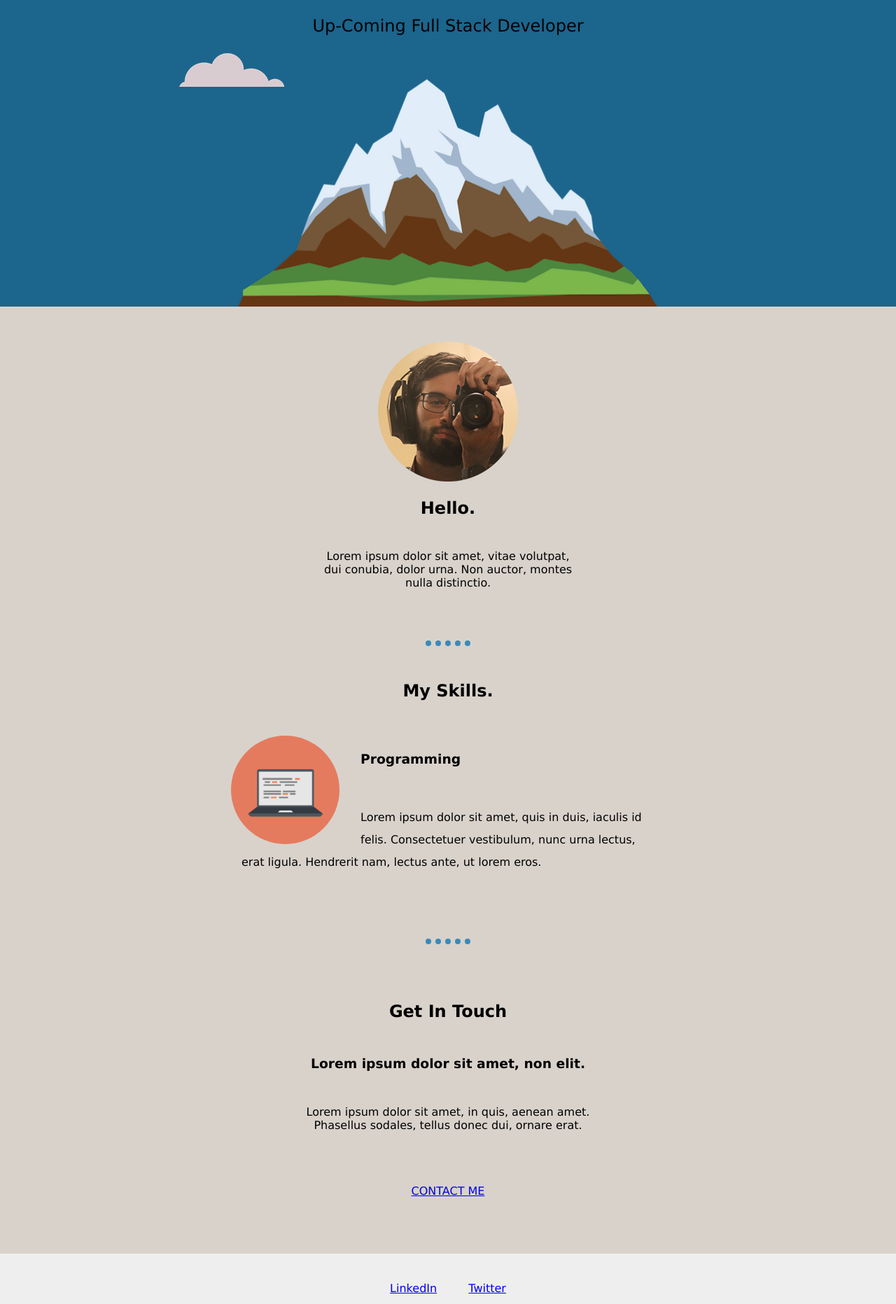
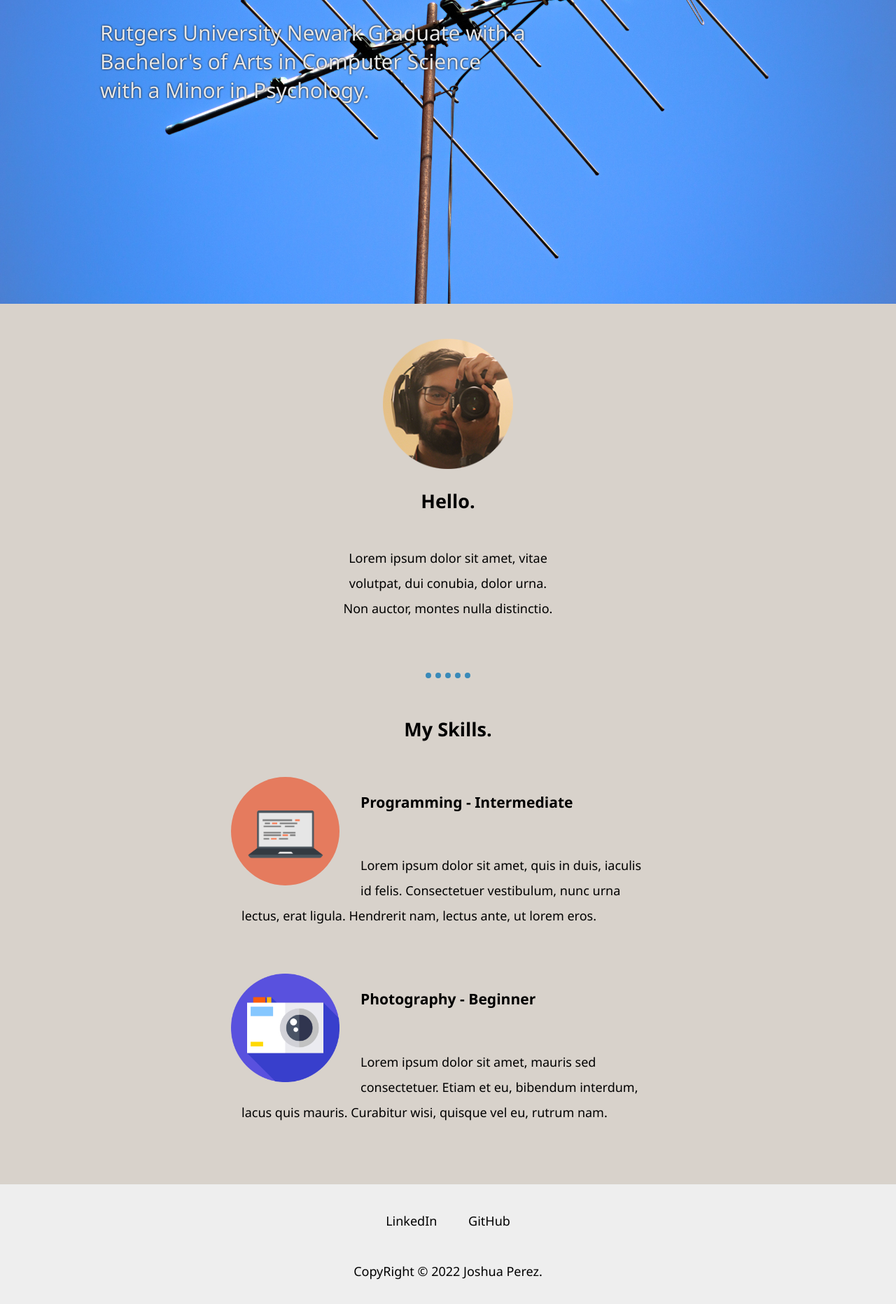
Before and after one commit to JoshuaP199/CV, a plain HTML site: page index.html in a window 1280 px wide. Shown: the part 366-2229 px from the top of the page at 70% size. Drawn offline with Linux system fonts and the light colour scheme.

Commit message:
Add files via upload

```diff
--- /dev/null
+++ b/css/main.css
@@ -0,0 +1,113 @@
+body {
+    background-color: rgb(201, 201, 201);
+    margin: 0;
+    font-family:'Segoe UI', Tahoma, Geneva, Verdana, sans-serif;
+    font-size: 18px;
+}
+a {
+    color: black;
+    text-decoration: none;
+}
+
+/* Intro Page */
+.home-image {
+    font-size: 30px;
+    /* font-family:'Segoe UI', Tahoma, Geneva, Verdana, sans-serif; */
+    /*Maybe have it where the image changes depending on the time? Guess with JS*/
+    background-image: url(/images/antenna.jpg);
+    background-color: #86C6F4;
+    /*background could be an image with me in it or an animation of something*/
+    background-repeat: no-repeat;
+    background-position: center center;
+    background-size: cover;
+    height: 100vh;
+}
+.center {
+    position: absolute;
+    top: 50%;
+    left: 50%;
+    transform: translateX(-80%) translateY(-50%);
+}
+.intro {
+    text-shadow: 0px 0px 3px black;
+    color: rgb(231, 231, 231);
+}
+a:hover {
+    color: blue;
+}
+
+/* Middle Container */
+.middle-container {
+    background-color: #D8D2CB;
+    text-align: center;
+    /* font-family: verdana, sans-serif; */
+}
+hr {
+    height: 2px;
+    border-style: none;
+    border-top: dotted 8px;
+    width: 5%;
+    color: #398AB9;
+}
+
+/* Profile*/
+.profile {
+    padding: 50px 20px 20px 20px;
+}
+.profile p {
+    width: 25%;
+    margin: 30px auto;
+    line-height: 2;
+}
+.portrait {
+    width: 15%;
+}
+
+/* Skills */
+.skills {
+    padding: 20px;
+}
+.skill-row {
+    width: 50%;
+    margin: 50px auto;
+    text-align: left;
+    line-height: 2;
+}
+.comp-image {
+    width: 25%;
+    border-radius: 100%;
+    float: left;
+    margin-right: 30px;
+}
+.camera-image {
+    width: 25%;
+    float: left;
+    margin-right: 30px;
+}
+
+/* Contact */
+.contact-me {
+    width: 40%;
+    margin: 25px auto 0px auto;
+    padding: 20px 20px 80px 20px;
+}
+.contact-me a {
+    display: block;
+    margin-top: 60px;
+}
+.contact-me h2, h3, p {
+    padding: 15px;
+}
+
+/* Footer */
+.bottom-container {
+    background-color: #EEEEEE;
+    text-align: center;
+    padding: 40px;
+}
+.bottom-container p {
+    padding-top: 30px;
+}
+.bottom-container a{
+    margin: auto 20px auto
+}
--- a/index.html
+++ b/index.html
@@ -4,55 +4,116 @@
     <meta charset="UTF-8">
     <meta http-equiv="X-UA-Compatible" content="IE=edge">
     <meta name="viewport" content="width=device-width, initial-scale=1.0">
-    <link rel="stylesheet" type="text/css" href="css/styles.css">
+
+    <!-- <link href="https://cdn.jsdelivr.net/npm/bootstrap@5.1.3/dist/css/bootstrap.min.css" rel="stylesheet" integrity="sha384-1BmE4kWBq78iYhFldvKuhfTAU6auU8tT94WrHftjDbrCEXSU1oBoqyl2QvZ6jIW3" crossorigin="anonymous"> -->
+
+    <link href="css/main.css" type="text/css" rel="stylesheet">
     <link rel="icon" href="images/favicon.ico">
     <title>Joshua Perez</title>
+
 </head>
 <body>
-    <div class="intro">
-        <img class="top-cloud" src="images/cloud.png" alt="cloud image">
-        <h1>Joshua Perez</h1>
-        <p>Up-Coming Full Stack Developer</p>
-        <img class="bottom-cloud" src="images/cloud.png" alt="cloud image">
-        <img class="mountain" src="images/mountain.png" alt="mountain image">
+    <div class="page">
+        <!--
+        <nav>
+            Have a Home, Programming, Photography, and About tabs
+            Home page will have skills and general information and major projects I'm proud of
+            programming and photography will direct user to those dedicated pages
+            About will direct user to dedicated page with in-depth bio
+
+            Have a Kr and En button to change languages and make the website
+            korean when switched to Kr
+        </nav>
+        -->
+        <div class="home-image">
+            <div class="intro center">
+                <h2>Joshua Perez</h2>
+                <p>Rutgers University Newark Graduate with a Bachelor's of Arts in Computer Science with a Minor in Psychology.</p>
+                <!-- <p>사과 == Apple in Korean</p> -->
             </div>
+        </div>
+
         <div class="middle-container">
             <div class="profile">
-          <img src="images/Portrait.png" alt="Joshua's profile photo">
+                <img class="portrait" src="images/Portrait.png" alt="Joshua's profile photo">
                 <h2>Hello.</h2>
                 <p>Lorem ipsum dolor sit amet, vitae volutpat, dui conubia, dolor urna. Non auctor, montes nulla distinctio.</p>
             </div>
+            <!--END OF PROFILE-->
             <hr>
             <div class="skills">
                 <h2>My Skills.</h2>
                 <div class="skill-row">
                     <img class="comp-image" src="images/computer.png" alt="Computer">
-            <h3>Programming</h3>
+                    <h3>Programming - Intermediate</h3>
                     <p>Lorem ipsum dolor sit amet, quis in duis, iaculis id felis. Consectetuer vestibulum, nunc urna lectus, erat ligula. Hendrerit nam, lectus ante, ut lorem eros.</p>
                 </div>
+                <div class="skill-row">
+                    <img class="camera-image" src="images/camera.png" alt="camera">
+                    <h3><a href="photos.html">Photography</a> - Beginner</h3>
+                    <p>Lorem ipsum dolor sit amet, mauris sed consectetuer. Etiam et eu, bibendum interdum, lacus quis mauris. Curabitur wisi, quisque vel eu, rutrum nam.</p>
+                </div>
+            </div>
+            <!--END OF SKILLS-->
             <!--
-          <div class="skill-row">
-            <img class="" src="" alt="">
-            <h3>Lorem Ipsum Dolor</h3>
-            <p>Lorem ipsum dolor sit amet, mauris sed consectetuer. Etiam et eu, bibendum interdum, lacus quis mauris. Curabitur wisi, quisque vel eu, rutrum nam.</p>
-          </div> -->
-        </div>
             <hr>
             <div class="contact-me">
                 <h2>Get In Touch</h2>
                 <h3>Lorem ipsum dolor sit amet, non elit.</h3>
                 <p>Lorem ipsum dolor sit amet, in quis, aenean amet. Phasellus sodales, tellus donec dui, ornare erat.</p>
                 <a class="btn" href="mailto:name@email.com">CONTACT ME</a>
+            </div> -->
+            <!--END OF CONTACT-->
         </div>
+        <div class="bottom-container">
+            <a class="footer-link" href="https://www.linkedin.com/in/joshua-p199/">LinkedIn</a>
+            <a class="footer-link" href="https://github.com/JoshuaP199">GitHub</a>
+            <p>CopyRight © 2022 Joshua Perez.</p>
         </div>
+</body>
+</html>
 
 
-      <div class="bottom-container">
-        <a class="footer-link" href="https://www.linkedin.com/">LinkedIn</a>
-        <a class="footer-link" href="https://twitter.com/">Twitter</a>
-        <!--<a class="footer-link" href="https://www.appbrewery.co/">Website</a>-->
-        <p>CopyRight © 2022 Joshua Perez.</p>
+<!-- Education section? or just make a bio section mentioning it?
+
+<div class="skills padding">
+    <h3>Skills</h3>
+    <ul>
+        Idea: Make these animated when hovered with something thats related to the language or name of it
+        Use database to grab all skills
+        <li>HTML5 & CSS</li>
+        <li>Python</li>
+        <li>JavaScript</li>
+        <li>MySQL</li>
+    </ul>
 </div>
-
-</body>
-</html>
+<div class = "hobbies padding">  maybe use section instead of div?
+    <h3>Hobbies</h3>
+    <ul>
+        SQL too??
+        Make all of these clickable boxes with an image and the word within the box
+        <li><a href="photos.html">Photography</a></li>
+        <li><a href="https://github.com/JoshuaP199">Programming (Github)</a></li>
+        <li>Model Kits</li>
+        <li>Cooking</li>
+    </ul>
+</div>
+<div class="contact">
+<h3>Contact Me</h3>
+<form>
+    Have an alert be shown when send button is pressed and the email has been sent confirming it
+    <input type="text" placeholder="Name" required>
+    <br />
+    <input type="email" placeholder="Email" required>
+    <br />
+    <input type="text" placeholder="Message" id="messageBox" required>
+    <br />
+    <button>Send</button>
+</form>
+</div>
+</div> -->
+<!--
+<footer>
+will have linkedIn and Github linked with icons
+</footer>
+-->
```
Also changed, not shown: css/gallery.css (added, +14 -0 lines), login.html (added, +22 -0 lines), photos.html (added, +20 -0 lines), signup.html (added, +19 -0 lines), images/Flower.JPG (added), images/antenna.jpg (added), images/camera.png (added). Lines whose indentation alone changed are shown as unchanged.
